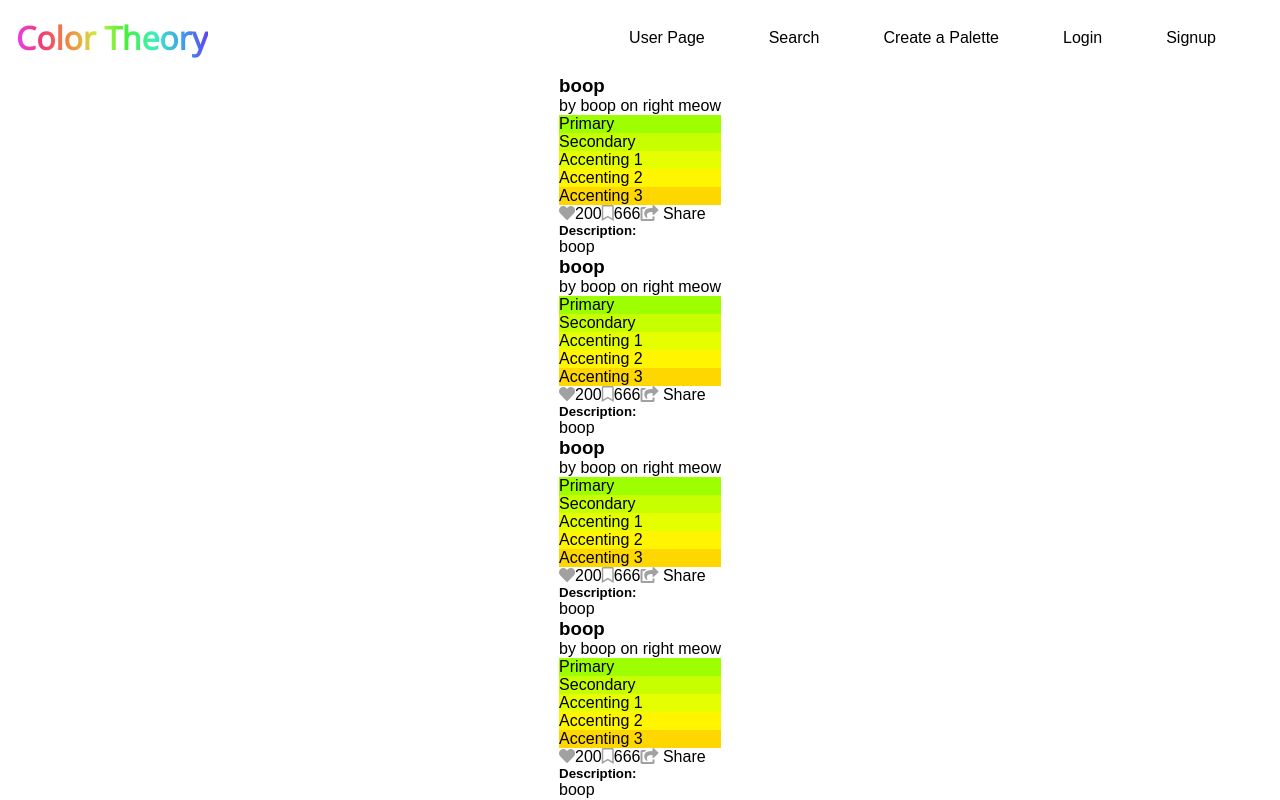
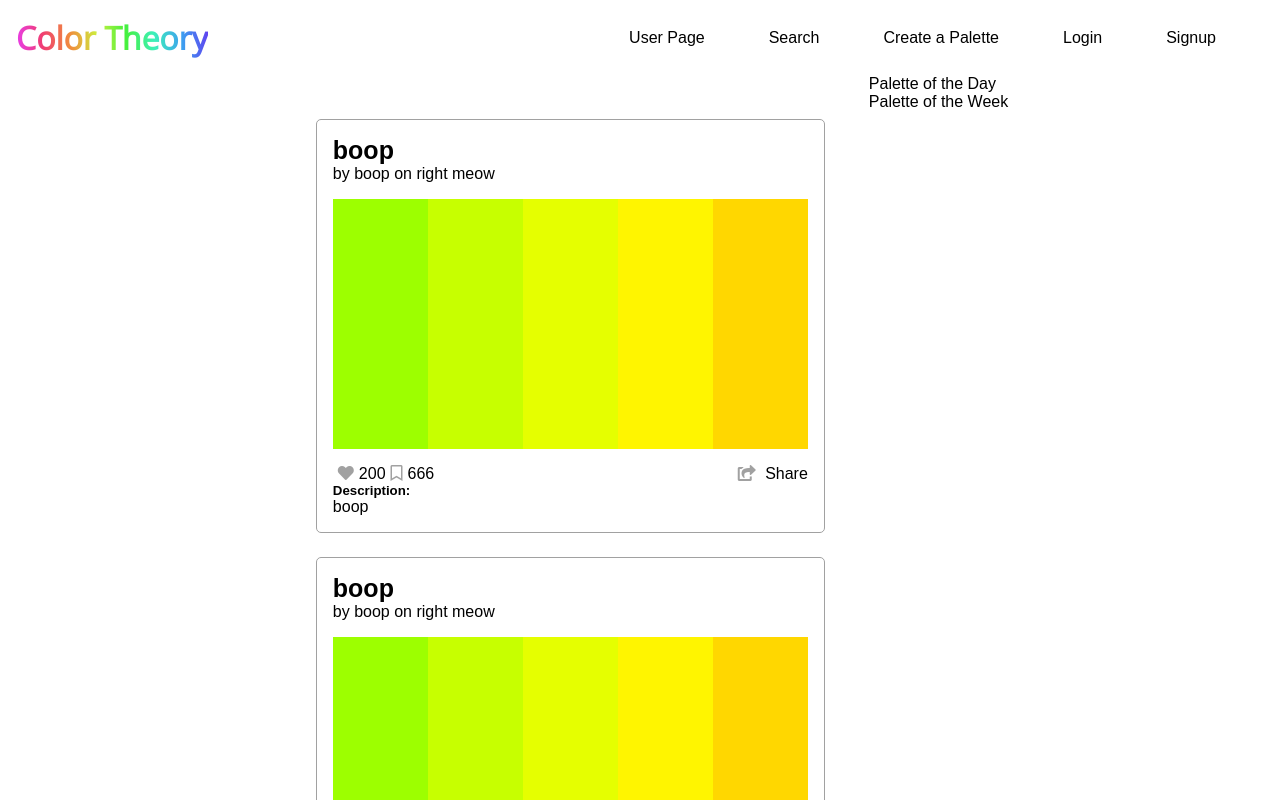
Before and after one commit to reynolkb/color-theory-1.0, a React (Create React App) app in the folder client/: page / in a window 1280 px wide. Shown: the top 800 px of the page. Built offline with nearby package versions, Linux system fonts and the light colour scheme.

Commit message:
Added border to palette component, making it appear to float

```diff
--- a/client/src/components/Colors/index.js
+++ b/client/src/components/Colors/index.js
@@ -3,13 +3,13 @@ import React from 'react';
 const Colors = ({palette}) => {
 
     return(
-        <>
-            <div style={{ backgroundColor: palette.primary }}>Primary</div>
-            <div style={{ backgroundColor: palette.secondary }}>Secondary</div>
-            <div style={{ backgroundColor: palette.accent1 }}>Accenting 1</div>
-            <div style={{ backgroundColor: palette.accent2 }}>Accenting 2</div>
-            <div style={{ backgroundColor: palette.accent3 }}>Accenting 3</div>
-        </>
+        <div className='color-wrapper'>
+            <div style={{ backgroundColor: palette.primary }}></div>
+            <div style={{ backgroundColor: palette.secondary }}></div>
+            <div style={{ backgroundColor: palette.accent1 }}></div>
+            <div style={{ backgroundColor: palette.accent2 }}></div>
+            <div style={{ backgroundColor: palette.accent3 }}></div>
+        </div>
     )
 };
 
--- a/client/src/components/Footer/index.js
+++ b/client/src/components/Footer/index.js
@@ -1,10 +1,13 @@
 import React from 'react';
 
 const flavorText = [
+    "You’ll hue the day!",
     "Now You're Thinking With Colors",
-    "You’ll hue the day!",
     "You hue me for a loop.",
-    "Pantone deaf"
+    "Pantone deaf",
+    "I am only hue man.",
+    "Colors laugh by saying, 'Hue Hue Hue.'",
+
 ];
 
 const Footer = () => {
--- a/client/src/components/Palette/index.js
+++ b/client/src/components/Palette/index.js
@@ -9,11 +9,6 @@ const Palette = ({palette}) => {
         description,
         user,
         createdAt,
-        primary,
-        secondary,
-        accent1,
-        accent2,
-        accent3,
         likes,
         saves
     } = palette;
@@ -21,18 +16,20 @@ const Palette = ({palette}) => {
 
     return(
         <>
-        <div>
-            <h3>{title}</h3>
+        <div className='palette-wrapper'>
+            <h3 className='palette-title'>{title}</h3>
             <p>by {user} on {createdAt}</p>
             <div>
                 <Colors palette={palette}/>
             </div>
-            <div>
-                <p>
+            <div className='likes-shares'>
+                <div>
                     <i className="fas fa-heart"></i>{likes}
                     <i className="far fa-bookmark"></i>{saves}
+                </div>
+                <div>
                     <i className="fas fa-share-square"></i> Share
-                </p>
+                </div>
             </div>
             <div>
                 <h5>Description:</h5>
--- a/client/src/index.css
+++ b/client/src/index.css
@@ -115,3 +115,55 @@ footer ul li a:hover {
     -ms-transform:rotate(180deg);
     transform:rotate(180deg);
 }
+
+/* home component styling  */
+
+.home-wrapper {
+    display: flex;
+}
+
+.home-palette-wrapper {
+    display: flex;
+    flex-direction: column;
+    margin: 2em;
+}
+
+/* palette styling */
+
+.palette-wrapper {
+
+    border: 1px solid #a1a1a1;
+    border-radius: 5px;
+    padding: 1em;
+    margin: 0.75em;
+}
+
+.palette-wrapper:hover {
+    outline: none;
+    border-color: #a1a1a1;
+    box-shadow: 0 0 10px #a1a1a1;
+    transition: box-shadow 0.5s ease-out;
+}
+.palette-title {
+    font-size: 25px;
+}
+
+.color-wrapper {
+    display: flex;
+    width: 100%;
+    height: 250px;
+    margin: 1em 0;
+}
+
+.color-wrapper div {
+    width: 95px;
+}
+
+.likes-shares {
+    display: flex;
+    justify-content: space-between;
+}
+
+.likes-shares div i {
+    margin: 0 5px;
+}
--- a/client/src/pages/Home.js
+++ b/client/src/pages/Home.js
@@ -8,8 +8,8 @@ import Sidebar from '../components/Sidebar';
 const Home = () => {
 
     return(
-        <>
-            <div>
+        <div className='home-wrapper'>
+            <div className='home-palette-wrapper'>
                 {
                     fakePalettes.map((palette, i) => (
                         <Palette key={i} palette={palette}/>
@@ -17,10 +17,10 @@ const Home = () => {
                 }
             </div>
 
-            <div>
+            <div className='side-bar-wrapper'>
                 <Sidebar />
             </div>
-        </>
+        </div>
     );
 };
 
```
Also changed, not shown: 1 other file (tests, documents, lock files or other folders).
